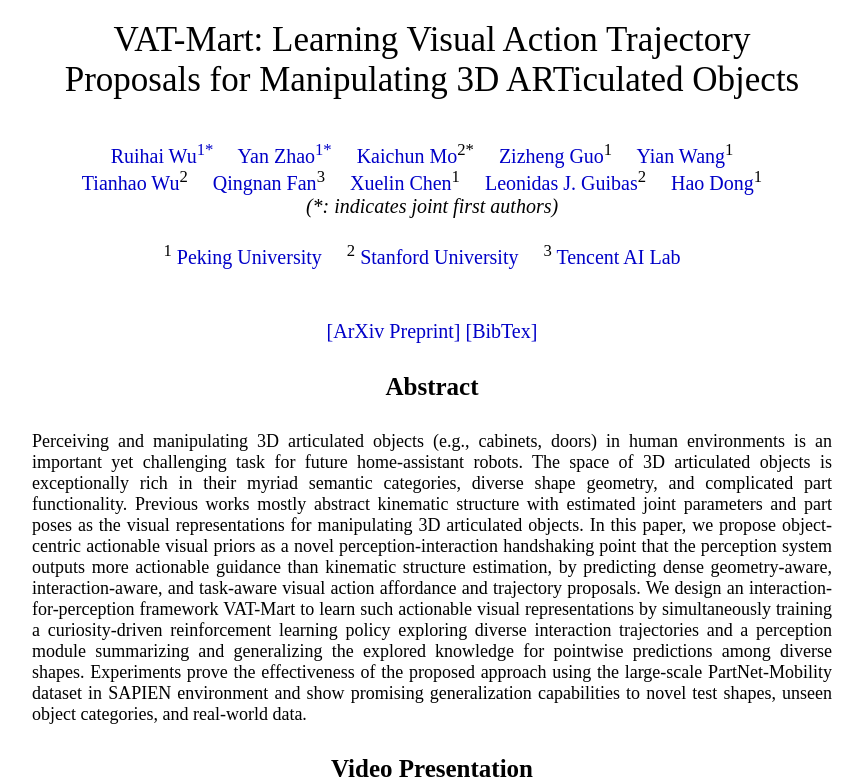
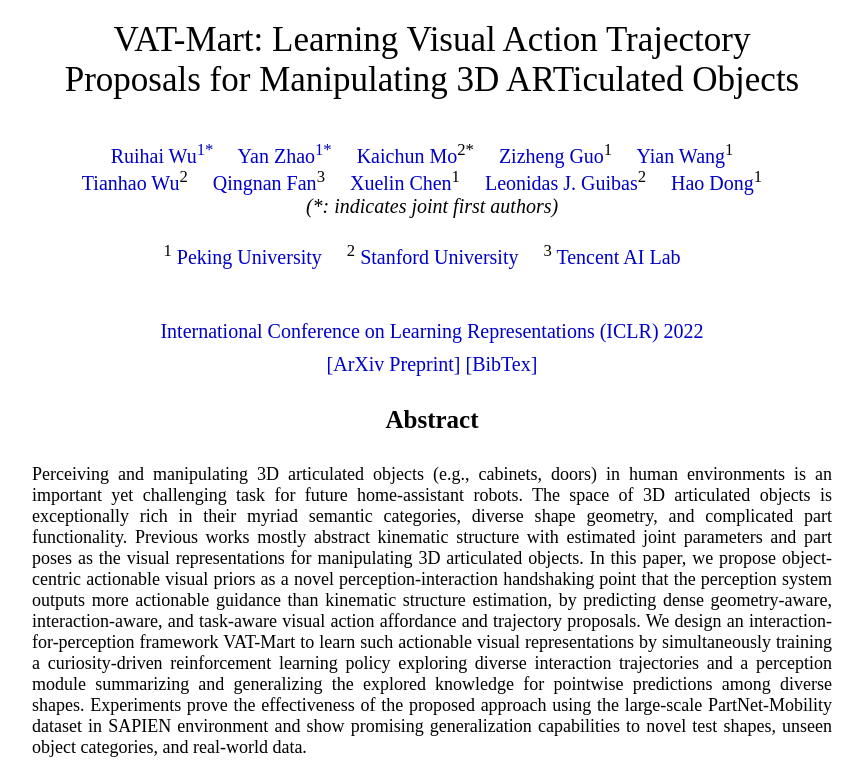
Before and after one commit to hyperplane-lab/vat-mart, a plain HTML site: page index.html in a window 1280 px wide. Shown: the top 779 px of the page, without its empty margins (208-1071 px from the left). Drawn offline with Linux system fonts and the light colour scheme; grey boxes are pictures that could not be loaded; a web font is replaced by a local one.

Commit message:
Update index.html

```diff
--- a/index.html
+++ b/index.html
@@ -29,6 +29,9 @@
   </span>
   </div>
 <br>
+<div class = "material">
+        <a href="https://iclr.cc/Conferences/2022" target="_blank">International Conference on Learning Representations (ICLR) 2022</a>
+</div>
 <div class = "material">
         <a href="https://arxiv.org/abs/2106.14440" target="_blank">[ArXiv Preprint]</a>
         <a href="paper.bib" target="_blank">[BibTex]</a>
```
